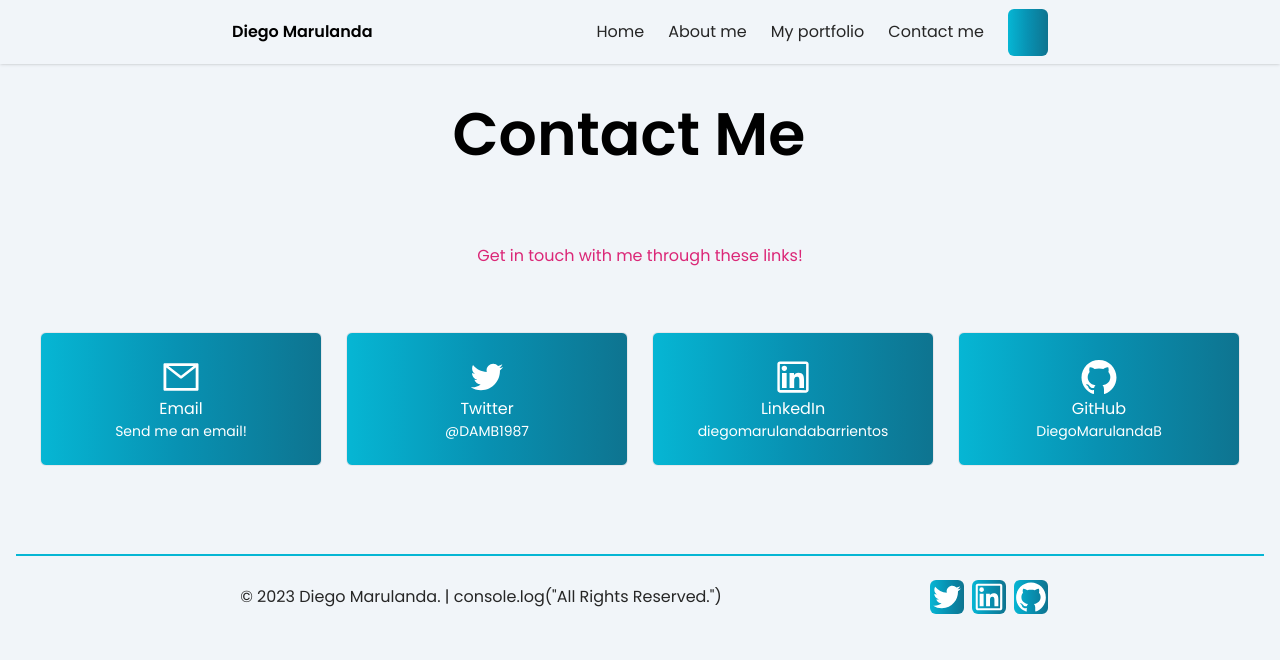
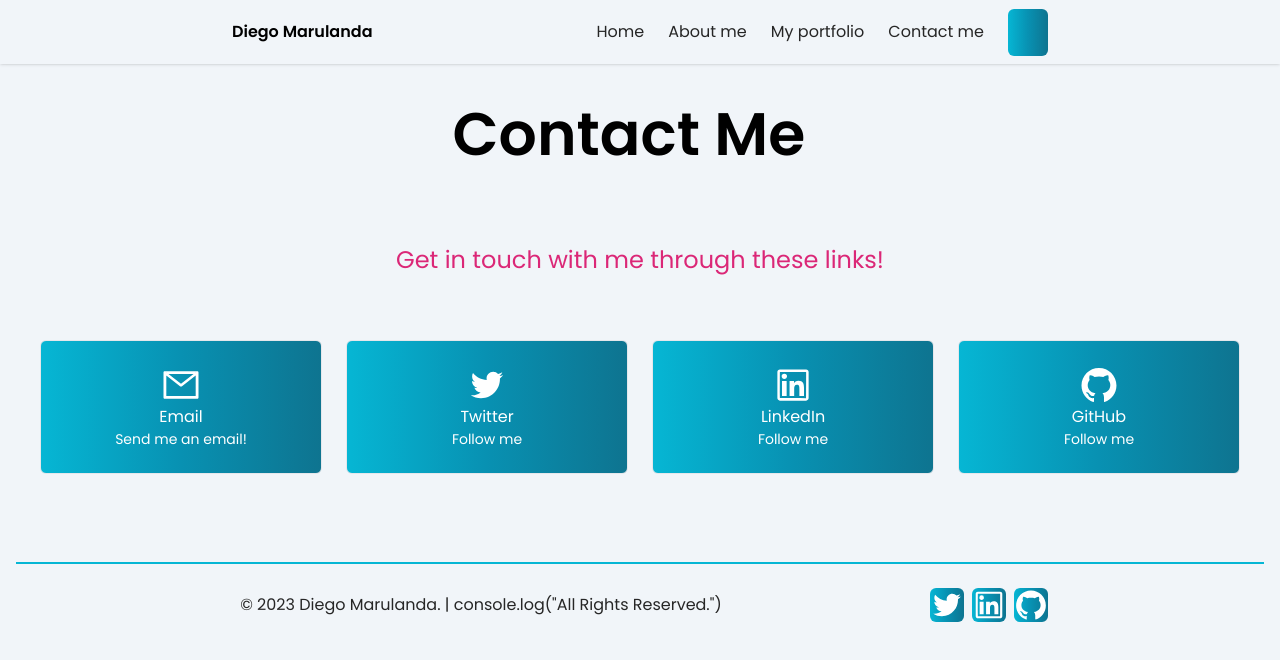
Before and after one commit to DiegoMarulandaB/Portfolio, a Next.js app: page /contact in a window 1280 px wide. Shown: the top 660 px of the page. Built offline with nearby package versions, Linux system fonts and the light colour scheme; some icons are missing.

Commit message:
add fixes to projects_contact

```diff
--- a/src/app/contact/page.tsx
+++ b/src/app/contact/page.tsx
@@ -11,7 +11,7 @@ const Contact: React.FC = () => {
           <h2 className="text-center mb-4">
             <AnimatedText text="Contact me" className="mr-2 mb-2  mt-2" />
           </h2>
-          <p className="bg-slate-100 dark:bg-slate-700 mb-4 mt-12 text-center mx-2 mr-2 text-1xl text-pink-600">
+          <p className="bg-slate-100 dark:bg-slate-700 mb-4 mt-12 text-center mx-2 mr-2 text-2xl text-pink-600">
             Get in touch with me through these links!
           </p>
         </div>
@@ -58,19 +58,19 @@ const contactLinks: ContactLinkProps[] = [
     href: 'https://twitter.com/DAMB1987',
     text: 'Twitter',
     icon: <AiOutlineTwitter className="icon text-white" size={40} />,
-    username: '@DAMB1987',
+    username: 'Follow me',
   },
   {
     href: 'https://www.linkedin.com/in/diegomarulandabarrientos/',
     text: 'LinkedIn',
     icon: <AiOutlineLinkedin className="icon text-white" size={40} />,
-    username: 'diegomarulandabarrientos',
+    username: 'Follow me',
   },
   {
     href: 'https://github.com/DiegoMarulandaB?tab=repositories',
     text: 'GitHub',
     icon: <AiOutlineGithub className="icon text-white" size={40} />,
-    username: 'DiegoMarulandaB',
+    username: 'Follow me',
   },
 ]
 
--- a/src/app/projects/page.tsx
+++ b/src/app/projects/page.tsx
@@ -64,7 +64,7 @@ const Projects: React.FC = () => {
               <h1 className="text-center">
                 <AnimatedText text="My portfolio" className="mx-2 mr-2 mt-4" />
               </h1>
-              <p className="text-1xl text-body-color text-center mx-2 mr-2 mt-6">
+              <p className="text-1xl text-body-color text-center mx-2 mr-2 mt-8">
                 In this section, you can find samples of my projects, i hope you enjoy exploring my work as much as i
                 enjoy creating it.
               </p>
```
